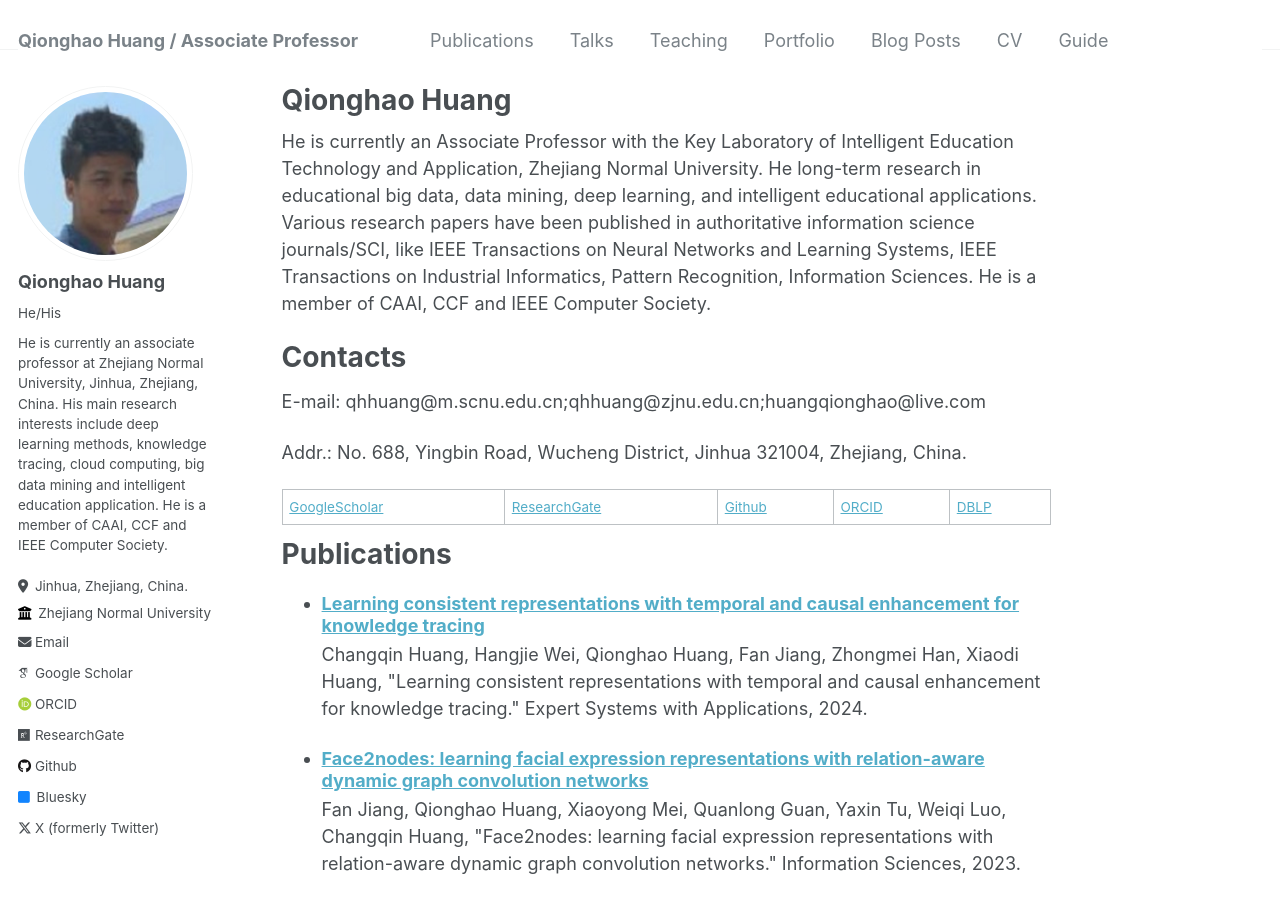
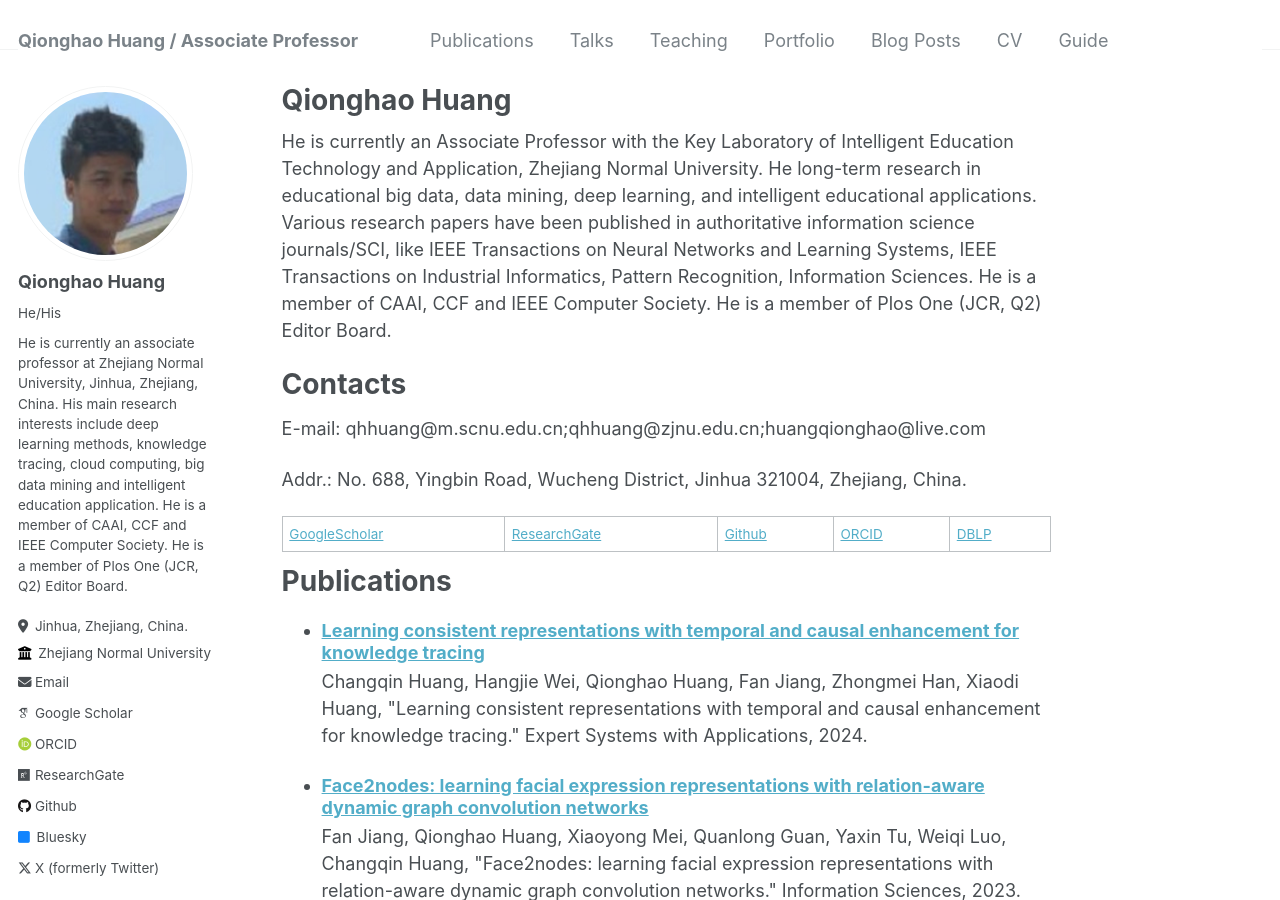
Before and after one commit to qhhuang-ai/qhhuang-ai.github.io, a Jekyll site: the page built from _pages/about.md, in a window 1280 px wide and 900 px high. Built offline with Jekyll 4.4.1, drawn with Linux system fonts in a browser that asks for light colours; some web fonts are replaced.

Commit message:
update position

```diff
--- a/_config.yml
+++ b/_config.yml
@@ -24,7 +24,8 @@ author:
   avatar           : "Qionghao_Huang.png"
   name             : "Qionghao Huang"
   pronouns         : "He/His"
-  bio              : "He is currently an associate professor at Zhejiang Normal University, Jinhua, Zhejiang, China. His main research interests include deep learning methods, knowledge tracing, cloud computing, big data mining and intelligent education application. He is a member of CAAI, CCF and IEEE Computer Society."
+  bio              : "He is currently an associate professor at Zhejiang Normal University, Jinhua, Zhejiang, China. His main research interests include deep learning methods, knowledge tracing, cloud computing, big data mining and intelligent education application. He is a member of CAAI, CCF and IEEE Computer Society. He is a member of Plos One (JCR, Q2) Editor Board.
+"
   location         : "Jinhua, Zhejiang, China."
   employer         : "Zhejiang Normal University"
   uri              : # URL
--- a/_pages/about.md
+++ b/_pages/about.md
@@ -9,7 +9,7 @@ redirect_from:
 
 He is currently an Associate Professor with the Key Laboratory of Intelligent Education Technology and Application, Zhejiang Normal University.
 He long-term research in educational big data, data mining, deep learning, and intelligent educational applications. Various research papers have been published in authoritative information science journals/SCI, like IEEE Transactions on Neural Networks and Learning Systems, IEEE Transactions on Industrial Informatics, Pattern Recognition, Information Sciences.
-He is a member of CAAI, CCF and IEEE Computer Society.
+He is a member of CAAI, CCF and IEEE Computer Society. He is a member of Plos One (JCR, Q2) Editor Board.
 
 
 Contacts
```
